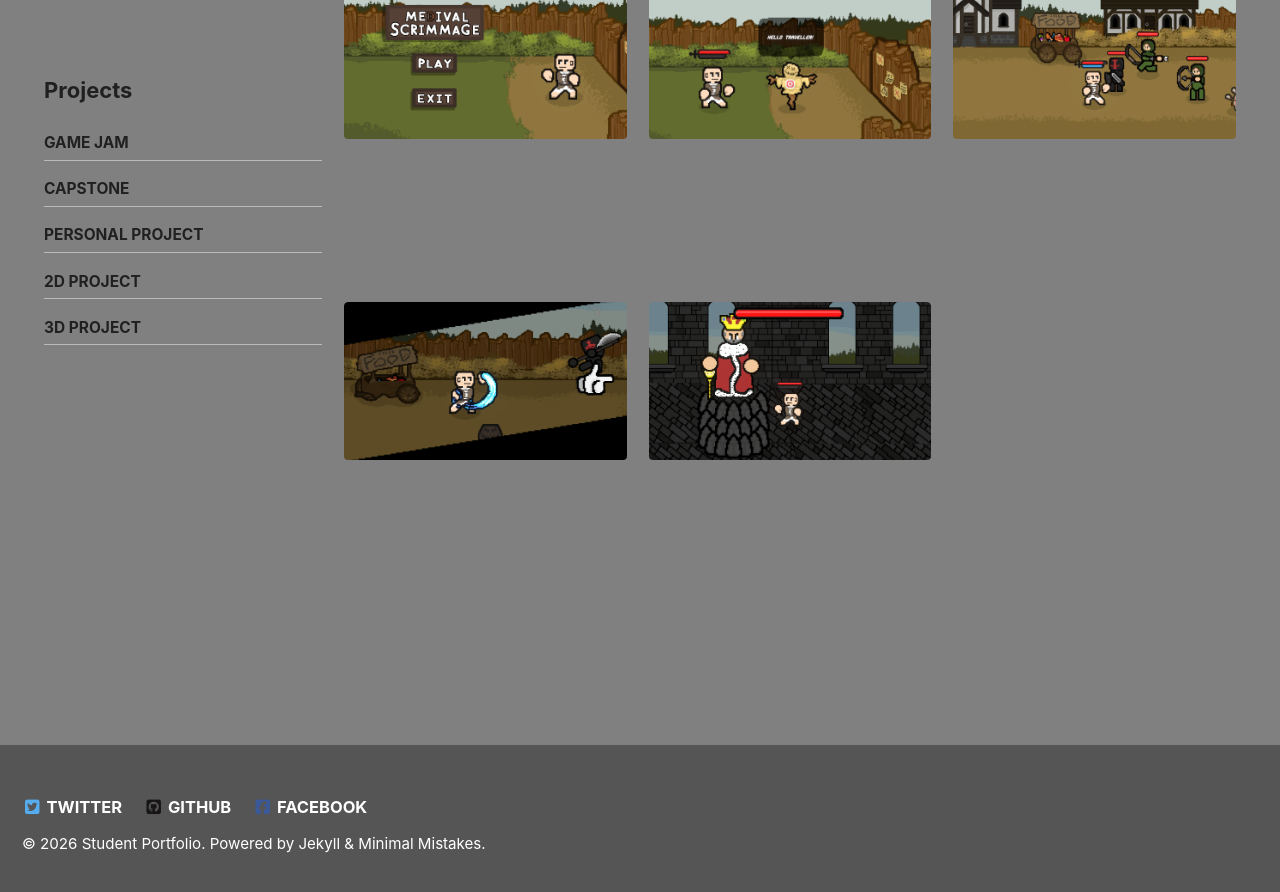
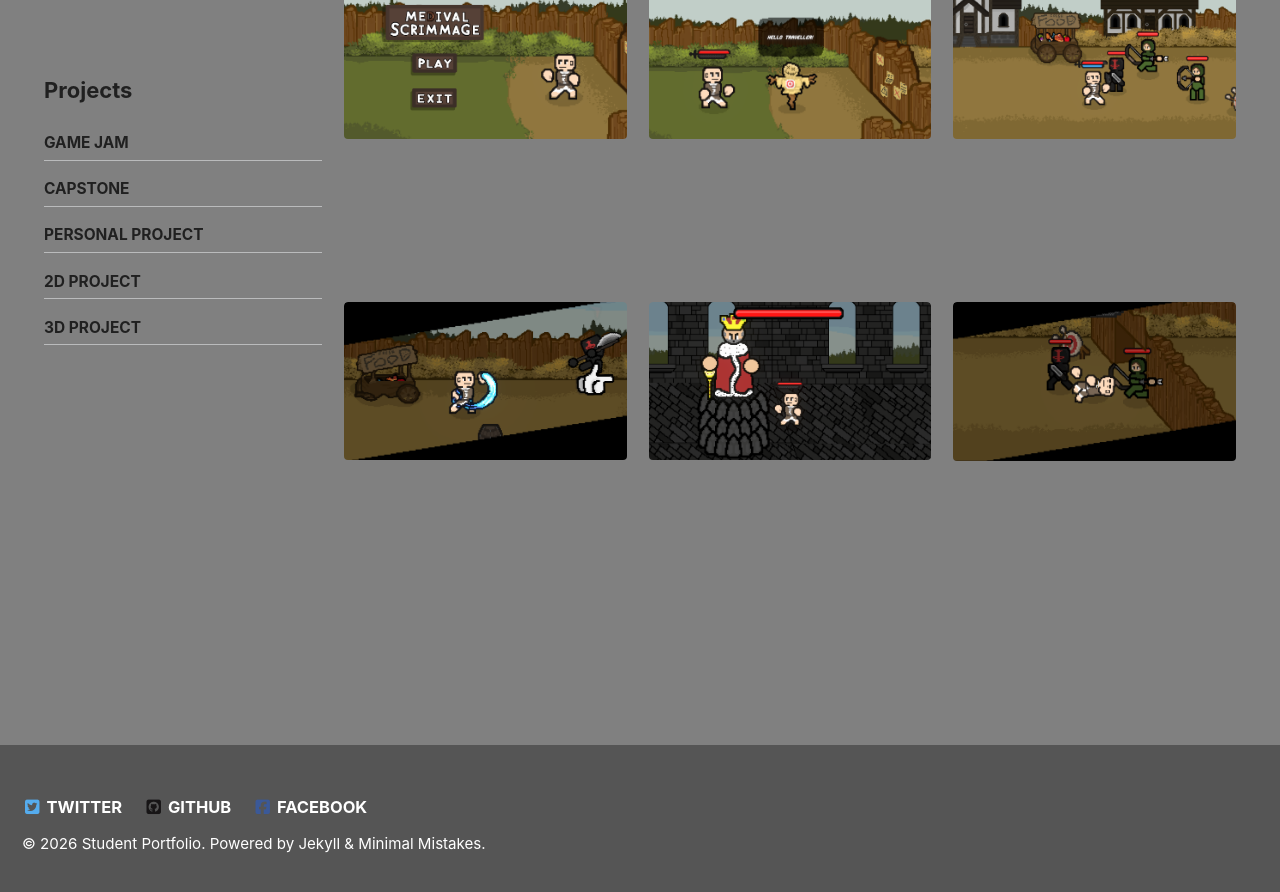
Before and after one commit to Conor-Miller9276/Conor-Miller9276.github.io, a Jekyll site: the page built from _pages/first-semester-game.md, in a window 1280 px wide and 900 px high, scrolled down 1666 px. Shown: the top 892 px of the window. Built offline with Jekyll 4.4.1, drawn with Linux system fonts in a browser that asks for light colours.

Commit message:
Update first-semester-game.md

```diff
--- a/_pages/first-semester-game.md
+++ b/_pages/first-semester-game.md
@@ -34,7 +34,8 @@ gallery_gameplay_2:
     image_path: /assets/images/MS Heavy.png
   - url: /assets/images/MS Boss.png
     image_path: /assets/images/MS Boss.png
-
+  - url: /assets/images/MS Death.png
+    image_path: /assets/images/MS Death.png
 ---
 
 
```
